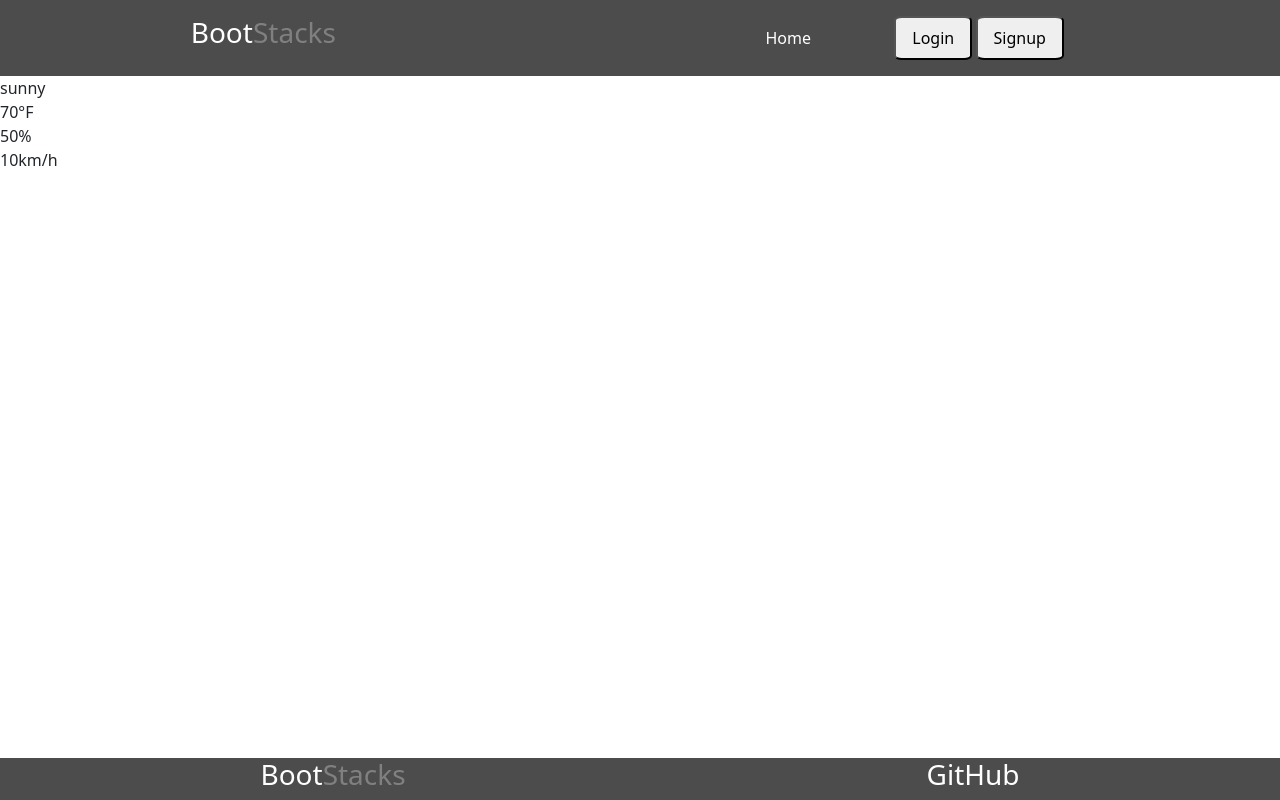
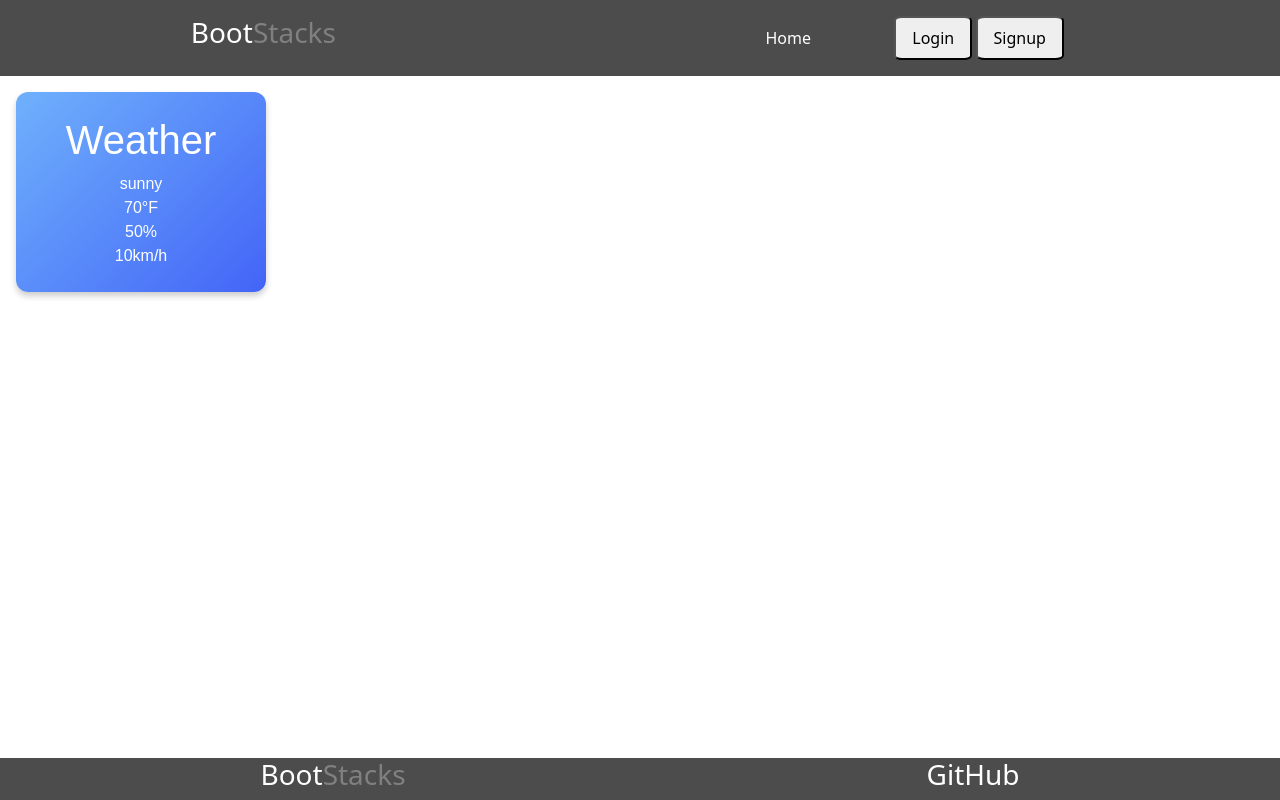
Before and after one commit to kagreene/bootstacks, a React (Vite) app in the folder client/: page /weather in a window 1280 px wide. Built offline with nearby package versions, Linux system fonts and the light colour scheme.

Commit message:
update to weathercard

```diff
--- a/client/src/components/WeatherCard.tsx
+++ b/client/src/components/WeatherCard.tsx
@@ -11,6 +11,7 @@ export const WeatherCard: React.FC<WeatherCardProps> = ({weather, temp, precipit
 
     return (
     <div className="WeatherCard">
+      <h1>Weather</h1>
     <div>{weather}</div>
     <div>{temp}°F</div>
     <div>{precipitation}%</div>
--- a/client/src/components/styles.css
+++ b/client/src/components/styles.css
@@ -2,8 +2,8 @@ nav {
   width: 100%;
   display: flex;
   justify-content: space-around;
-    margin:0;
-    background-color: rgba(0,0,0,0.7);
+  margin: 0;
+  background-color: rgba(0, 0, 0, 0.7);
 }
 
 .nav {
@@ -23,7 +23,7 @@ nav {
   text-decoration: none;
 }
 
-  .logo{
+.logo {
   padding: 1em 2em;
 }
 
@@ -31,6 +31,22 @@ nav {
   width: 100%;
   display: flex;
   justify-content: space-around;
-    margin:0;
-    background-color: rgba(0,0,0,0.7);
+  margin: 0;
+  background-color: rgba(0, 0, 0, 0.7);
 }
+
+.WeatherCard {
+  background: linear-gradient(135deg, #6fb1fc, #4364f7);
+  color: white;
+  box-shadow: 0 4px 6px rgba(0, 0, 0, 0.2);
+  padding: 1.5rem;
+  max-width: 250px;
+  border-radius: 12px;
+  text-align: center;
+  font-family: 'Arial',sans-serif;
+  margin: 1rem;
+}
+
+.WeatherCard:hover {
+  transform: translateY(-5px);
+}
```
Lines whose indentation alone changed are shown as unchanged.
